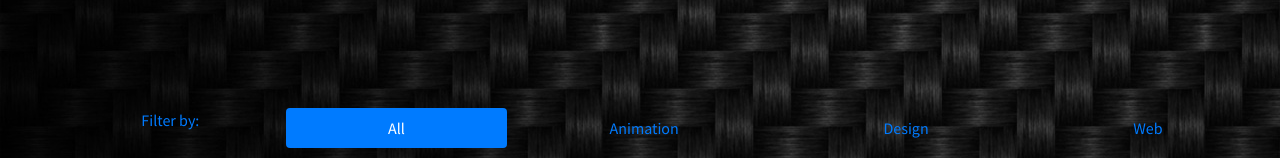
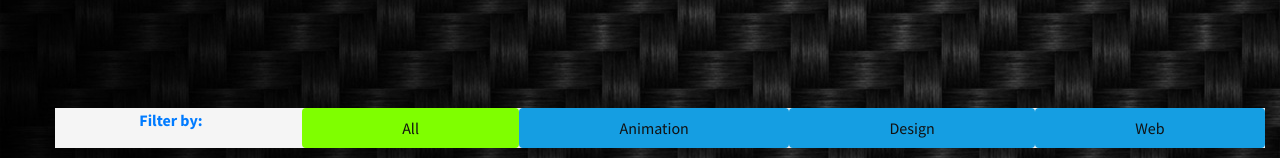
Before and after one commit to notaclueman/PDH-website, a plain HTML site: page index.html in a window 1280 px wide. Shown: the part 642-800 px from the top of the page. Drawn offline with Linux system fonts and the light colour scheme.

Commit message:
Update
Update

```diff
--- a/css/style.css
+++ b/css/style.css
@@ -82,3 +82,26 @@ p {
         font-size: 20px;
     }
 }
+
+.portfolio-title {
+  padding: 10px 15px 10px 0;
+  font-weight: bold;
+}
+
+.nav-fill .nav-item  {
+  background: #f5f5f5;
+}
+
+.nav-pills .nav-link.active, .nav-pills .show > .nav-link {
+  background: chartreuse;
+  color: #111;
+}
+
+.nav-pills .nav-link {
+  background: #159ee2;
+  color: #111;
+}
+
+.nav-link:hover {
+  background: #23d9d9;
+}
```
